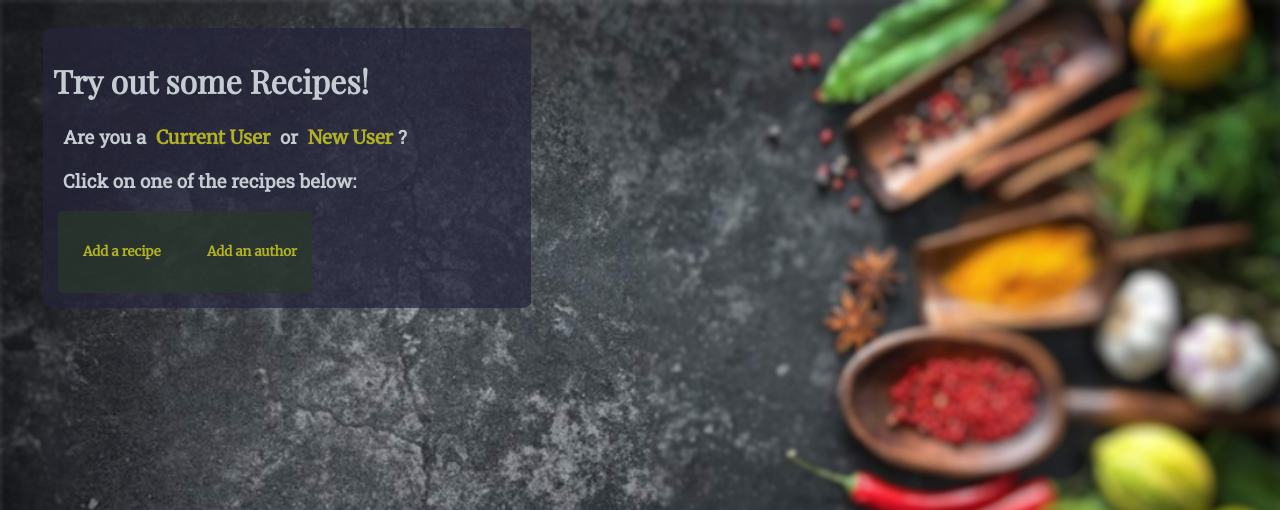
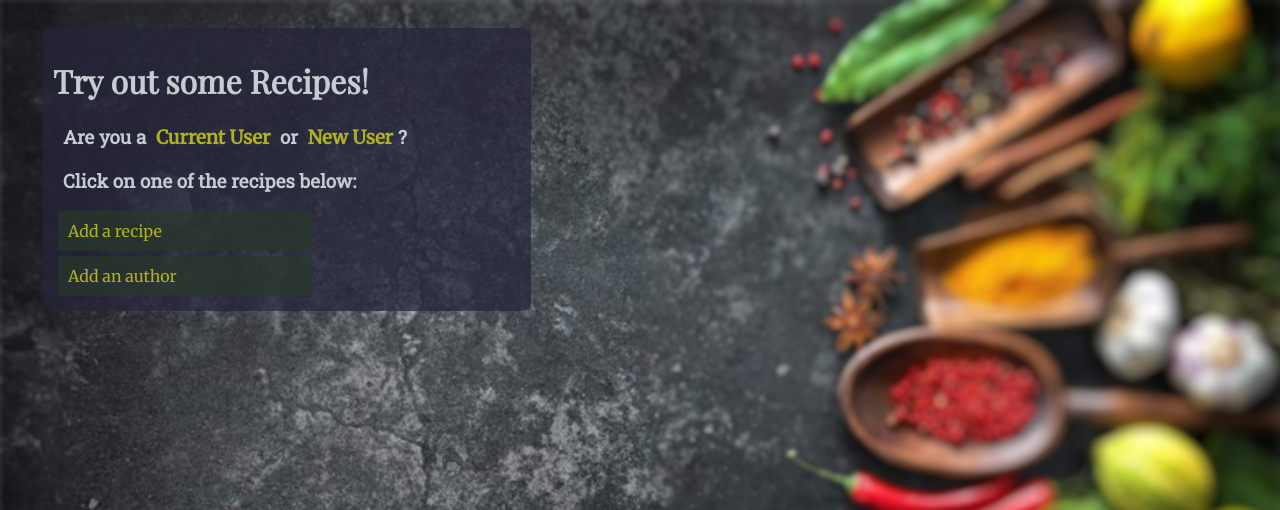
Before and after one commit to jeffsimp88/recipes_book, a Django app: page / in a window 1280 px wide. Shown: the top 510 px of the page. Run offline with Django 3.2, Linux system fonts and the light colour scheme; data that the repository does not hold is empty.

Commit message:
removed div's around links

```diff
--- a/templates/index.html
+++ b/templates/index.html
@@ -16,12 +16,12 @@
         {% endfor %}
 
     </ul>
-    <div id="linksBox">
-        <h5><a id="recipeList" href="/addrecipe">Add a recipe</a></h5>
-        <h5><a id="recipeList" href="/addauthor">Add an author</a></h5>
+    <div class="links">
+        <a id="linksBox" href="/addrecipe">Add a recipe</a>
+        <a id="linksBox" href="/addauthor">Add an author</a>
     </div>
     {% if request.user.is_authenticated %}
-    <div class="logoutLink"><a id="logoutText" href="/logout">Logout</a></div>
-
+    <br>
+    <a id="logoutText" href="/logout">Logout</a>
     {% endif %}
 </div>
```
